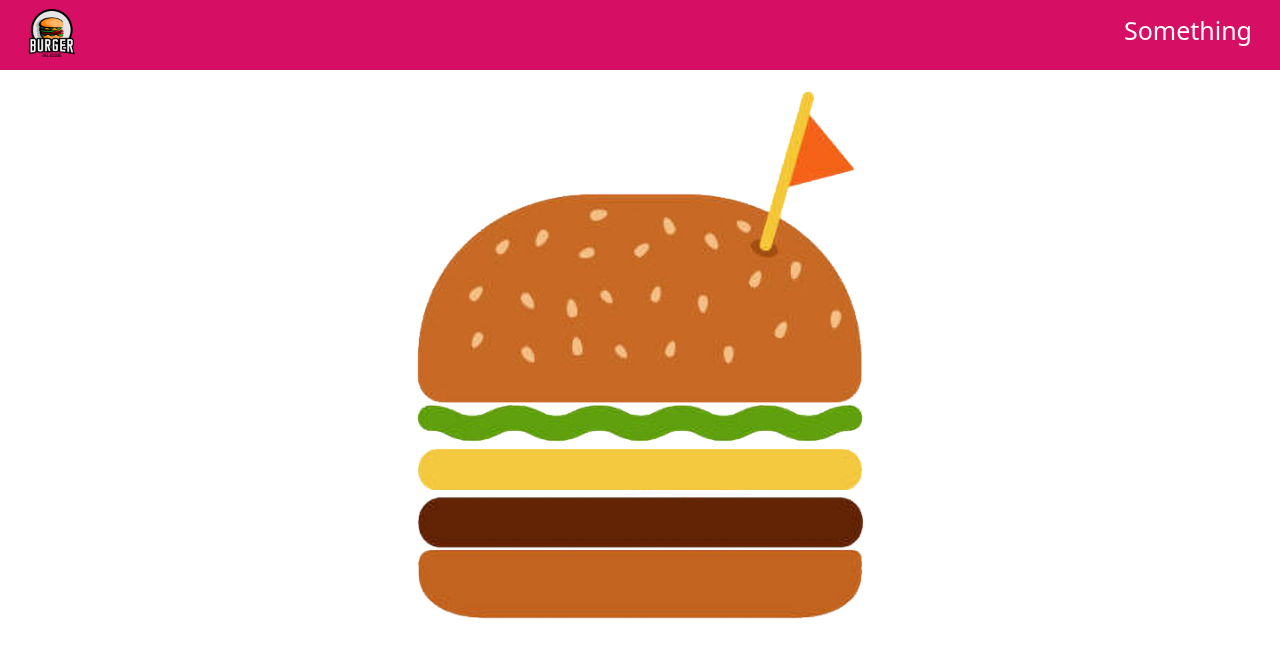
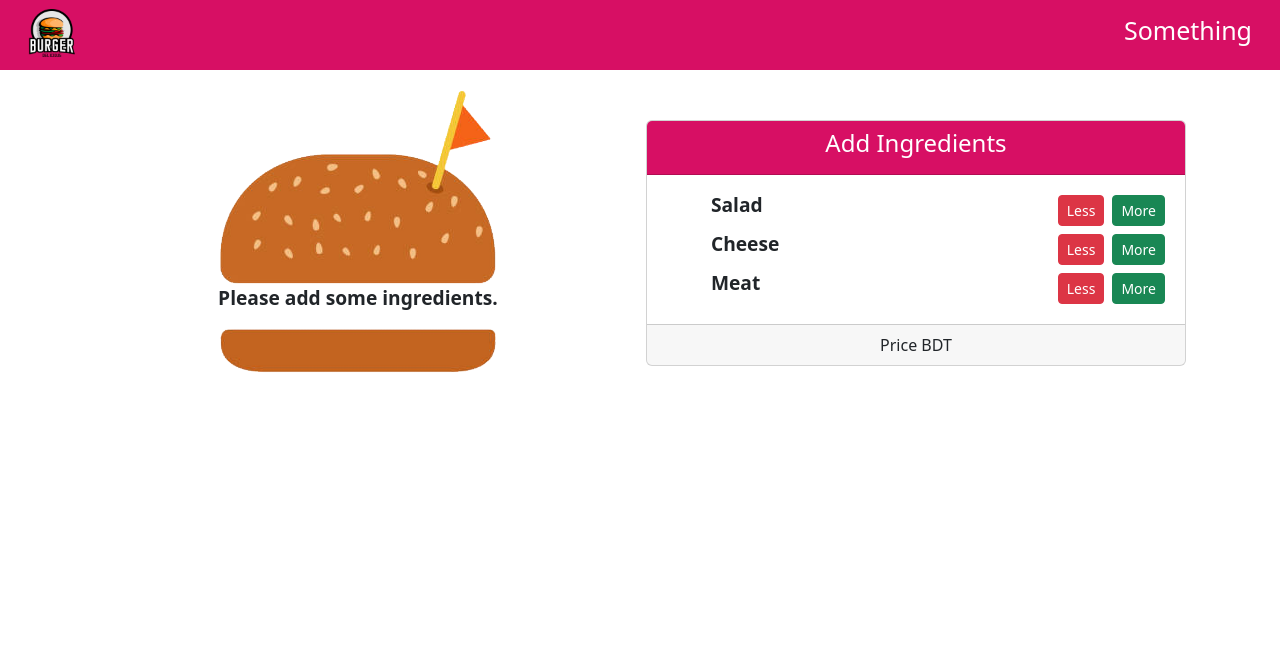
Before and after one commit to Ovee-Hasnat/My-Burger, a React (Create React App) app: page / in a window 1280 px wide. Shown: the top 658 px of the page. Built offline with nearby package versions, Linux system fonts and the light colour scheme.

Commit message:
Controls added

```diff
--- /dev/null
+++ b/src/components/burgerbuilder/Control/control.js
@@ -0,0 +1,42 @@
+import React from "react";
+import { Card, CardBody, CardFooter, CardHeader, Button } from "reactstrap";
+
+
+const controls = [
+    { label: 'Salad', type: 'salad' },
+    { label: 'Cheese', type: 'cheese' },
+    { label: 'Meat', type: 'meat' },
+]
+
+const BuildControl = props => {
+    return (
+        <div className="d-flex">
+            <div className="me-auto ms-5" style={{ fontWeight: 'bold', fontSize: '1.2rem' }}>{props.label}</div>
+            <Button color="danger" className=" btn-sm m-1">Less</Button>
+            <Button color="success" className="btn-sm m-1">More</Button>
+        </div>
+    )
+}
+
+const Controls = props => {
+    return (
+        <div className="container ml-md-5" style={{ textAlign: 'center' }} >
+            <Card style={{ margin: "30px 0", textAlign: "center" }} >
+                <CardHeader style={{ backgroundColor: '#D70F64', color: "white" }}>
+                    <h4>Add Ingredients</h4>
+                </CardHeader>
+                <CardBody>
+                    {
+                        controls.map(item => {
+                            return <BuildControl label={item.label} type={item.type} key={Math.random()} />
+                        })
+                    }
+
+                </CardBody>
+                <CardFooter>Price BDT</CardFooter>
+            </Card>
+        </div>
+    )
+}
+
+export default Controls;
--- /dev/null
+++ b/src/components/burgerbuilder/burger/burger.css
@@ -0,0 +1,13 @@
+.Burger {
+    width: 100%;
+    margin: auto;
+    height: 350px;
+    overflow-y: scroll;
+    text-align: center;
+    font-weight: bold;
+    font-size: 1.2rem;
+}
+
+.Burger::-webkit-scrollbar {
+    display: none;
+}
--- a/src/components/burgerbuilder/burger/burger.js
+++ b/src/components/burgerbuilder/burger/burger.js
@@ -1,13 +1,27 @@
 import React from "react";
 import Ingredient from "../ingredient/ingredient";
+import './burger.css'
 
 const Burger = props => {
+    let ingredientArr = props.ingredients.map(item => {
+        let amountArr = [...Array(item.amount).keys()];
+        return amountArr.map(_ => {
+            return <Ingredient type={item.type} key={Math.random()} />
+        })
+    })
+
+        .reduce((arr, element) => {
+            return arr.concat(element);
+        }, []);
+
+    if (ingredientArr.length === 0) {
+        ingredientArr = <p>Please add some ingredients.</p>
+    }
+
     return (
-        <div>
+        <div className="Burger">
             <Ingredient type="bread-top" />
-            <Ingredient type="salad" />
-            <Ingredient type="cheese" />
-            <Ingredient type="meat" />
+            {ingredientArr}
             <Ingredient type="bread-bottom" />
         </div>
     )
--- a/src/components/burgerbuilder/burgerbuilder.js
+++ b/src/components/burgerbuilder/burgerbuilder.js
@@ -1,12 +1,23 @@
-import React from "react";
+import React, { Component } from "react";
 import Burger from "./burger/burger";
+import Controls from "./Control/control"
 
-const BurgerBuilder = props => {
-    return (
-        <div>
-            <Burger />
-        </div>
-    )
+class BurgerBuilder extends Component {
+    state = {
+        ingredient: [
+            { type: 'salad', amount: 0 },
+            { type: 'cheese', amount: 0 },
+            { type: 'meat', amount: 0 },
+        ]
+    }
+    render() {
+        return (
+            <div className="d-flex flex-md-row flex-column" >
+                <Burger ingredients={this.state.ingredient} />
+                <Controls />
+            </div>
+        )
+    }
 }
 
 export default BurgerBuilder;
--- a/src/components/burgerbuilder/ingredient/ingredient.css
+++ b/src/components/burgerbuilder/ingredient/ingredient.css
@@ -3,6 +3,6 @@
 }
 
 .Ingredient img {
-    width: 40%;
+    width: 50%;
     margin: 0;
 }
```
